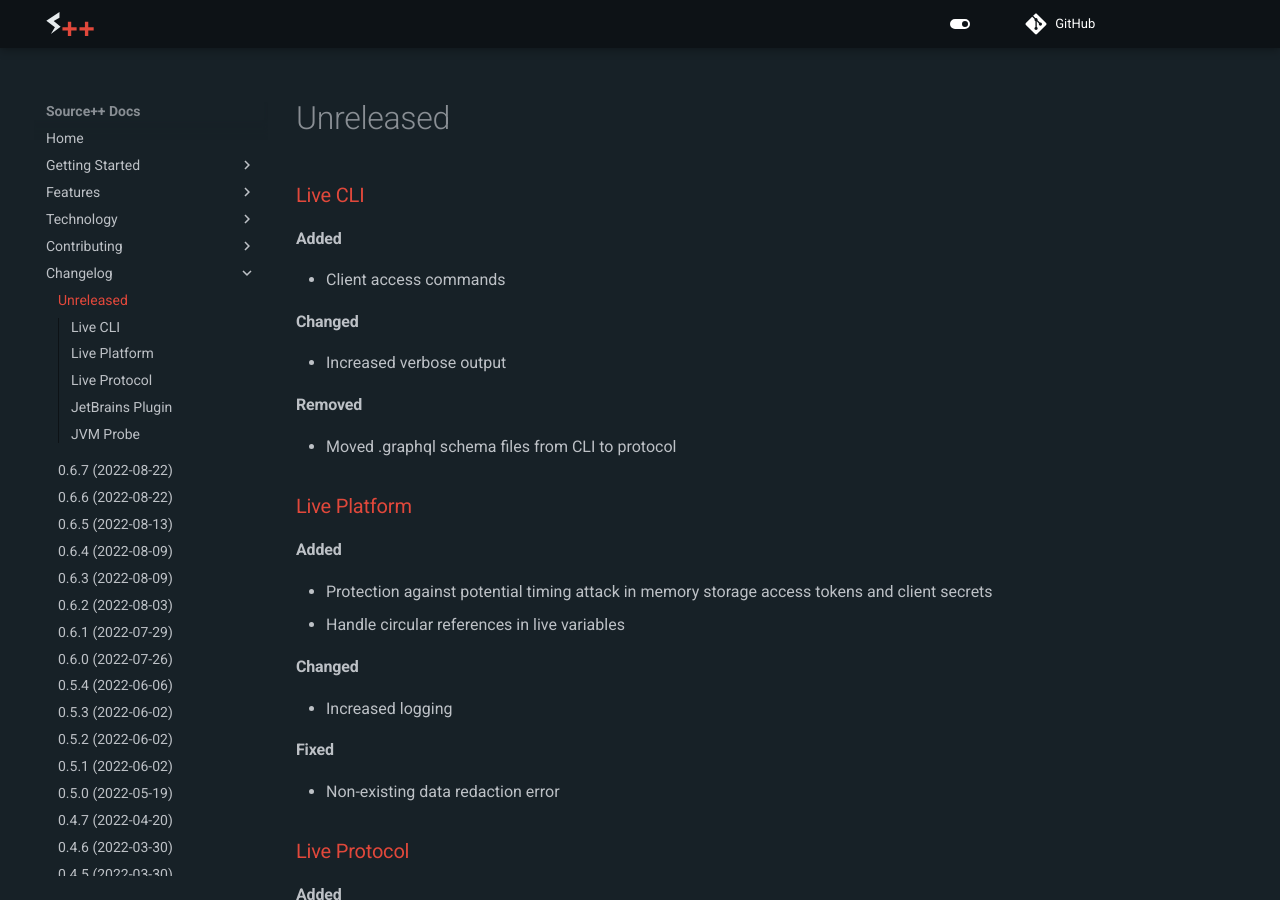
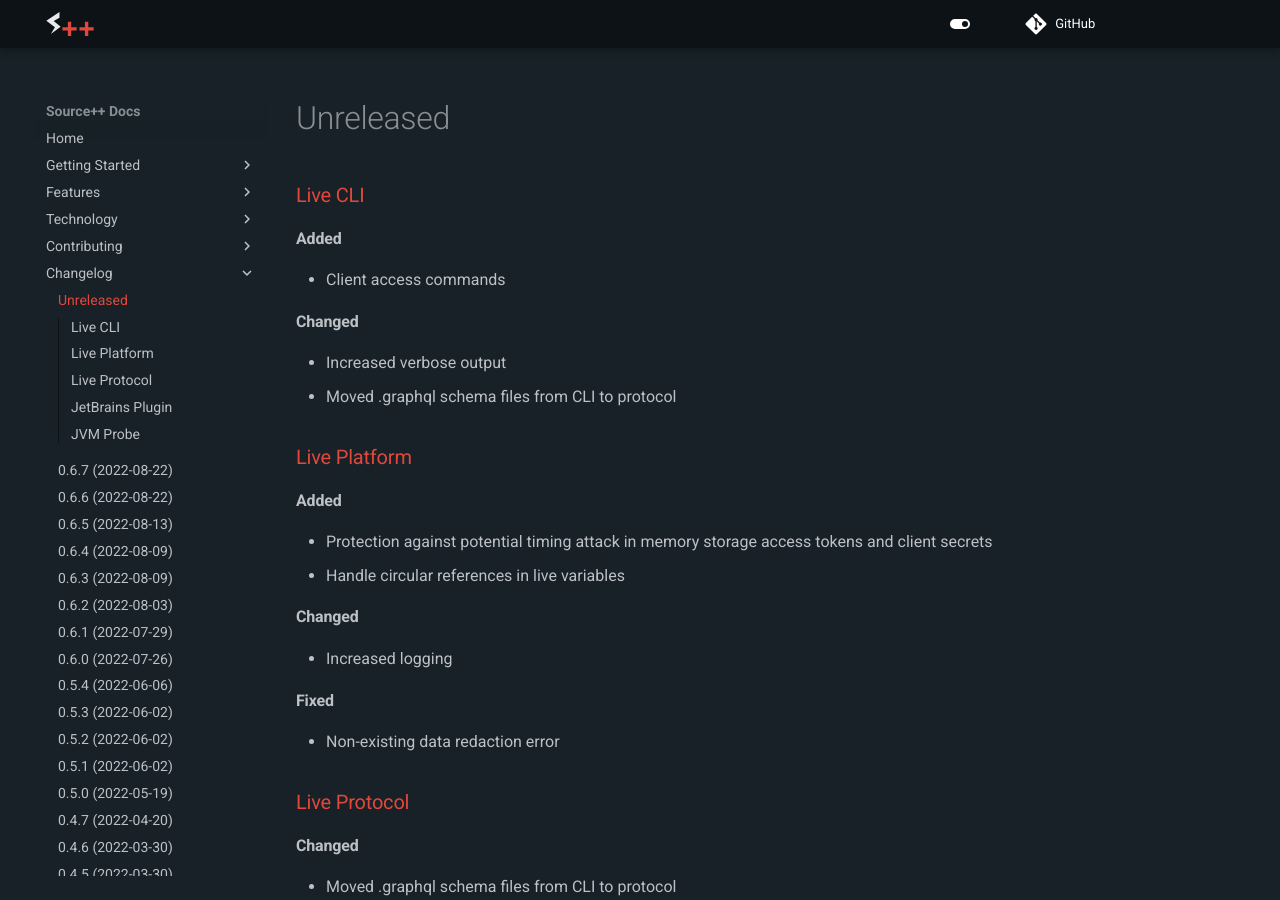
Before and after one commit to sourceplusplus/documentation, an MkDocs documentation site: the page built from docs/changelog/README.md, in a window 1280 px wide and 900 px high. Built offline with MkDocs 1.6.1 and Material for MkDocs 9.7.7, drawn with Linux system fonts in a browser that asks for light colours; comment, search, counter and statistics services are not loaded; the version menu is left out.

Commit message:
docs: changes

```diff
--- a/docs/changelog/README.md
+++ b/docs/changelog/README.md
@@ -7,8 +7,6 @@
 
 #### Changed
 - Increased verbose output
-
-#### Removed
 - Moved .graphql schema files from CLI to protocol
 
 ### [Live Platform](https://github.com/sourceplusplus/live-platform)
@@ -25,7 +23,7 @@
 
 ### [Live Protocol](https://github.com/sourceplusplus/protocol)
 
-#### Added
+#### Changed
 - Moved .graphql schema files from CLI to protocol
 
 ### [JetBrains Plugin](https://github.com/sourceplusplus/interface-jetbrains)
```
